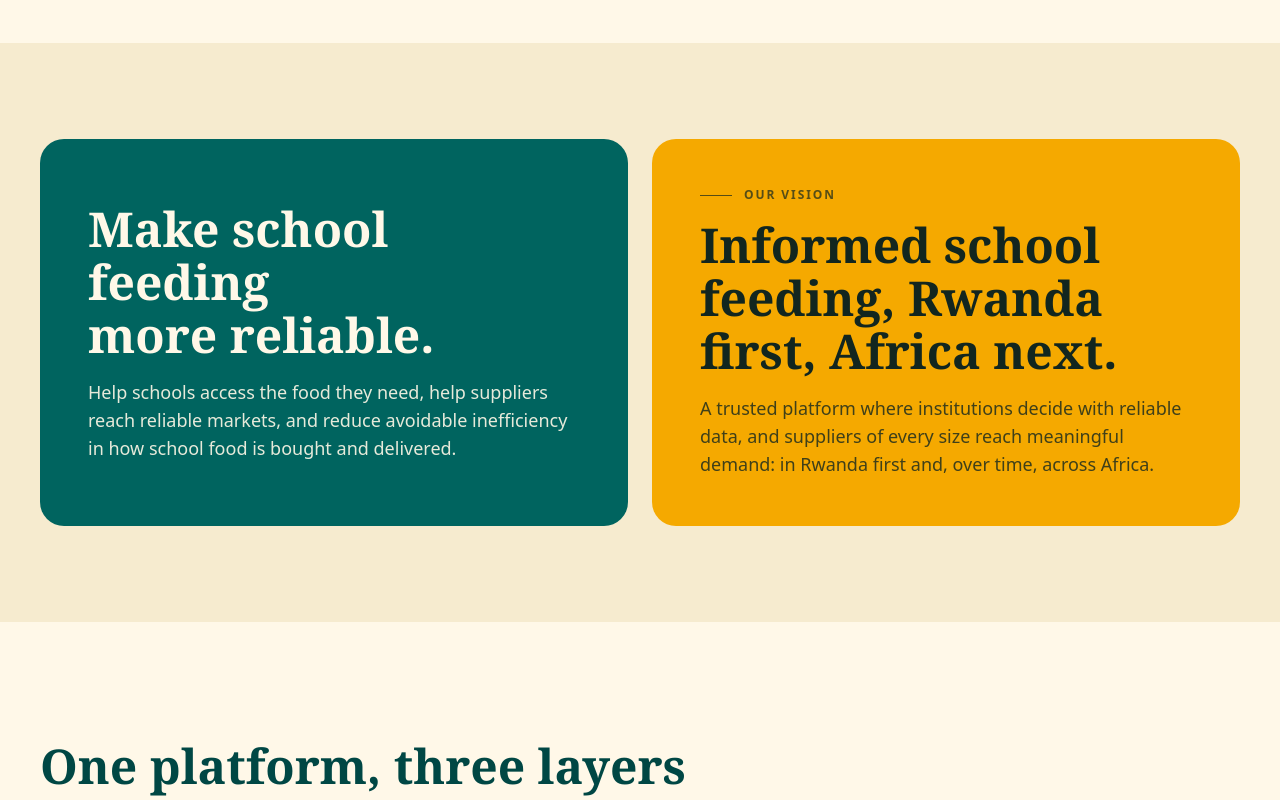
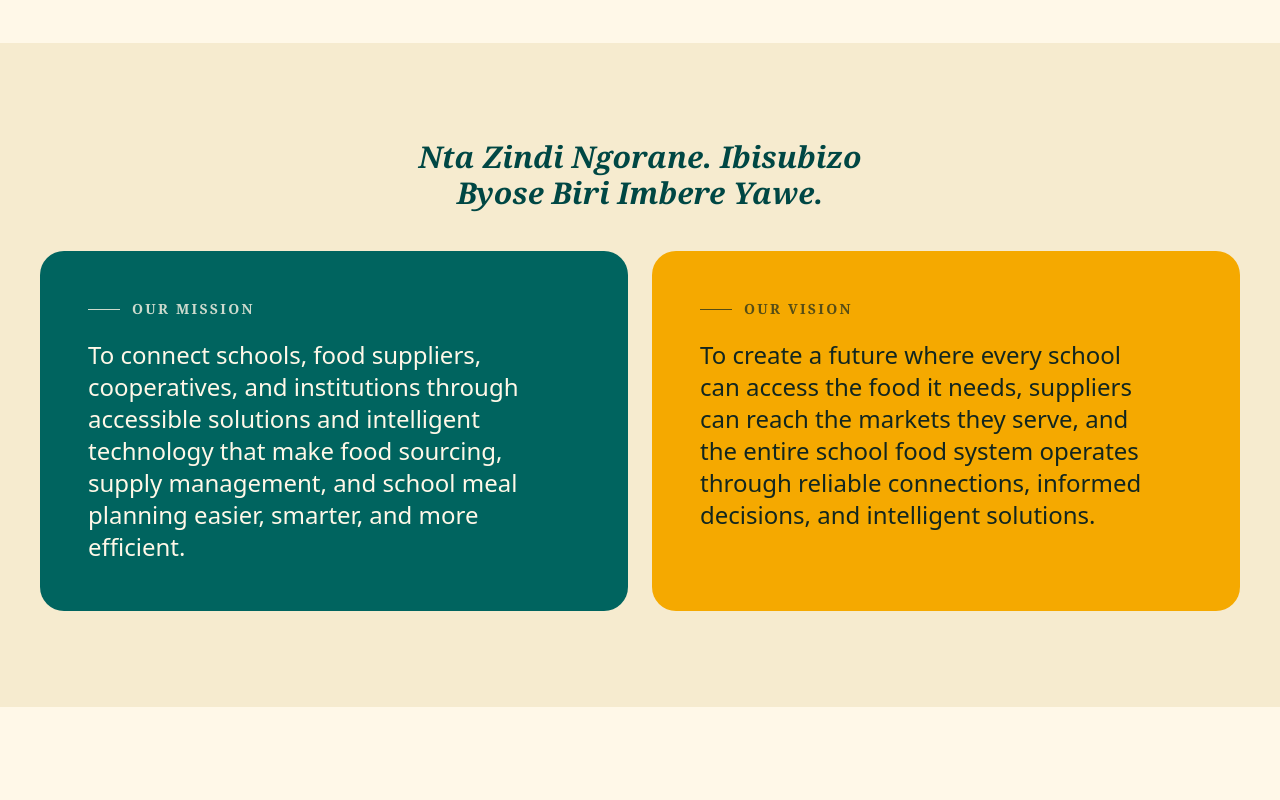
Before and after one commit to patriceiradukunda-svg/miveloofrontend, a Next.js app: page /about in a window 1280 px wide. Shown: the part 1460-2260 px from the top of the page. Built offline with nearby package versions, Linux system fonts and the light colour scheme; no server answers.

Commit message:
feat: one mission, vision and tagline; remove Our Mission page and redirect to About Us

```diff
--- a/next.config.ts
+++ b/next.config.ts
@@ -14,6 +14,9 @@ const config: NextConfig = {
   images: { formats: ['image/avif', 'image/webp'] },
   // product photo uploads go through server actions (max 1.5 MB per photo, a few per save)
   experimental: { serverActions: { bodySizeLimit: '8mb' } },
+  async redirects() {
+    return [{ source: '/about/mission', destination: '/about#mission', permanent: true }];
+  },
   async headers() {
     return [{ source: '/:path*', headers: securityHeaders }];
   },
--- a/src/app/(public)/about/mission/page.tsx
+++ /dev/null
@@ -1,4 +0,0 @@
-import type { Metadata } from 'next';
-import { ContentPage } from '@/components/public/ContentPage';
-export const metadata: Metadata = { title: "Mission", alternates: { canonical: '/about/mission' } };
-export default function Page() { return <ContentPage slug="about/mission" />; }
--- a/src/app/(public)/about/page.tsx
+++ b/src/app/(public)/about/page.tsx
@@ -67,20 +67,24 @@ export default async function AboutPage() {
       </section>
 
       <section className="bg-cream-deep py-24">
-        <div className={`${wide} grid gap-6 md:grid-cols-2`}>
-          <Reveal className="h-full">
-            <article className="h-full rounded-3xl bg-teal p-8 text-cream sm:p-12">
-              <h2 style={h2s} className="mt-4 text-balance font-semibold leading-[1.1]">{t('about2.mTitle', 'Make school feeding more reliable.')}</h2>
-              <p className="mt-4 text-lg text-cream/90">{t('about2.mBody', 'Help schools access the food they need, help suppliers reach reliable markets, and reduce avoidable inefficiency in how school food is bought and delivered.')}</p>
-            </article>
+        <div className={wide}>
+          <Reveal>
+            <p className="mx-auto max-w-3xl text-balance text-center font-display text-2xl font-semibold italic text-teal-dark md:text-3xl">{t('brand.tagline', 'Nta Zindi Ngorane. Ibisubizo Byose Biri Imbere Yawe.')}</p>
           </Reveal>
-          <Reveal delay={120} className="h-full">
-            <article className="h-full rounded-3xl bg-gold p-8 text-ink sm:p-12">
-              <p className="flex items-center gap-3 text-xs font-bold uppercase tracking-[0.16em] text-ink/70"><span aria-hidden className="h-px w-8 bg-current" />{t('about2.vEyebrow', 'Our vision')}</p>
-              <h2 style={h2s} className="mt-4 text-balance font-semibold leading-[1.1]">{t('about2.vTitle', 'Informed school feeding, Rwanda first, Africa next.')}</h2>
-              <p className="mt-4 text-lg text-ink/80">{t('about2.vBody', 'A trusted platform where institutions decide with reliable data, and suppliers of every size reach meaningful demand: in Rwanda first and, over time, across Africa.')}</p>
-            </article>
-          </Reveal>
+          <div className="mt-10 grid gap-6 md:grid-cols-2">
+            <Reveal className="h-full">
+              <article id="mission" className="h-full scroll-mt-28 rounded-3xl bg-teal p-8 text-cream sm:p-12">
+                <h2 className="flex items-center gap-3 text-sm font-bold uppercase tracking-[0.16em] text-cream/80"><span aria-hidden className="h-px w-8 bg-current" />{t('about2.mEyebrow', 'Our mission')}</h2>
+                <p className="mt-5 text-balance text-xl leading-relaxed md:text-2xl">{t('brand.mission', 'To connect schools, food suppliers, cooperatives, and institutions through accessible solutions and intelligent technology that make food sourcing, supply management, and school meal planning easier, smarter, and more efficient.')}</p>
+              </article>
+            </Reveal>
+            <Reveal delay={120} className="h-full">
+              <article id="vision" className="h-full scroll-mt-28 rounded-3xl bg-gold p-8 text-ink sm:p-12">
+                <h2 className="flex items-center gap-3 text-sm font-bold uppercase tracking-[0.16em] text-ink/70"><span aria-hidden className="h-px w-8 bg-current" />{t('about2.vEyebrow', 'Our vision')}</h2>
+                <p className="mt-5 text-balance text-xl leading-relaxed md:text-2xl">{t('brand.vision', 'To create a future where every school can access the food it needs, suppliers can reach the markets they serve, and the entire school food system operates through reliable connections, informed decisions, and intelligent solutions.')}</p>
+              </article>
+            </Reveal>
+          </div>
         </div>
       </section>
 
--- a/src/components/layout/SiteFooter.tsx
+++ b/src/components/layout/SiteFooter.tsx
@@ -29,7 +29,7 @@ export async function SiteFooter() {
         </div>
         {col(t('footer.solutions', 'Solutions'), [['/schools', 'Schools'], ['/sell', 'Suppliers'], ['/cooperatives', 'Cooperatives'], ['/institutions', 'Institutions'], ['/exchange', 'School exchange']])}
         {col(t('footer.platform', 'Platform'), [['/how-it-works', t('nav.howItWorks', 'How It Works')], ['/ai-intelligence', 'AI & data'], ['/pricing', 'Pricing'], ['/tour', 'Take the tour'], ['/roadmap', 'Roadmap'], ['/trust', 'Trust centre']])}
-        {col(t('footer.company', 'Company'), [['/about', t('nav.aboutUs', 'About Us')], ['/about/mission', 'Our mission'], ['/about/team', t('nav.team', 'Team')], ['/impact', t('nav.ourImpact', 'Our Impact')], ['/partners', 'Partners'], ['/careers', t('nav.careers', 'Careers')], ['/contact', 'Contact']])}
+        {col(t('footer.company', 'Company'), [['/about', t('nav.aboutUs', 'About Us')], ['/about/team', t('nav.team', 'Team')], ['/impact', t('nav.ourImpact', 'Our Impact')], ['/partners', 'Partners'], ['/careers', t('nav.careers', 'Careers')], ['/contact', 'Contact']])}
         {col(t('footer.updates', 'Updates'), [['/insights', t('nav.blog', 'Blog')], ['/news', t('nav.news', 'News')], ['/events', t('nav.events', 'Events')]])}
         {col(t('footer.supportLegal', 'Support & legal'), [['/help', 'Help & support'], ['/faq', 'FAQs'], ['/privacy', 'Privacy policy'], ['/terms', 'Terms of service'], ['/supplier-terms', 'Supplier terms'], ['/school-terms', 'School terms'], ['/cookies', 'Cookie policy'], ['/data-ai-policy', 'Data & AI policy']])}
       </div>
--- a/src/config/public-content.ts
+++ b/src/config/public-content.ts
@@ -142,25 +142,7 @@ export const publicContent: Record<string, PublicPage> = {
   "scene": "farm",
   "photo": "hills"
  },
- "about/mission": {
-  "title": "Mission",
-  "lead": "Make school feeding more reliable.",
-  "status": null,
-  "sections": [
-   [
-    "Our commitments",
-    [
-     "Help schools access the food they need.",
-     "Help suppliers reach reliable markets.",
-     "Reduce avoidable inefficiency in purchasing and distribution.",
-     "Support better-informed school-feeding decisions with honest data."
-    ]
-   ]
-  ],
-  "scene": "cycle",
-  "photo": "womenHarvest"
- },
- "impact": {
+  "impact": {
   "title": "Mission and impact",
   "lead": "We publish measured impact only when we have evidence.",
   "status": null,
--- a/src/config/routes.ts
+++ b/src/config/routes.ts
@@ -3,7 +3,7 @@ import type { Role } from './roles';
 export const routes = {
   home: '/', sell: '/sell',
   howItWorks: '/how-it-works', schools: '/schools', institutions: '/institutions',
-  ai: '/ai-intelligence', pricing: '/pricing', about: '/about', mission: '/about/mission',
+  ai: '/ai-intelligence', pricing: '/pricing', about: '/about', mission: '/about#mission',
   team: '/about/team', impact: '/impact', contact: '/contact', faq: '/faq', help: '/help',
   insights: '/insights', partners: '/partners', privacy: '/privacy', terms: '/terms', cookies: '/cookies',
   supplierTerms: '/supplier-terms', schoolTerms: '/school-terms', dataAi: '/data-ai-policy',
--- a/src/config/tour.ts
+++ b/src/config/tour.ts
@@ -7,7 +7,7 @@ export interface TourStep {
 }
 /** Written in Miveloo's voice. No invented statistics, customers or partners. Kinyarwanda titles need native review. */
 export const tourSteps: TourStep[] = [
-  { id: 'why', scene: 'cycle', photo: 'schoolMeal', href: '/about/mission', cta: 'Our mission', title: { en: 'Why Miveloo exists', rw: 'Impamvu Miveloo ibaho' },
+  { id: 'why', scene: 'cycle', photo: 'schoolMeal', href: '/about#mission', cta: 'Our mission', title: { en: 'Why Miveloo exists', rw: 'Impamvu Miveloo ibaho' },
     say: 'A school meal only works when the food arrives: on time, fresh, at a fair price. The people who grow it and the kitchens that need it often cannot see each other. Miveloo is the bridge between them, with honest data on top.',
     points: ['Schools find the food they need', 'Suppliers reach reliable markets', 'Data helps everyone waste less'] },
   { id: 'schools', scene: 'school', photo: 'schoolKitchen', href: '/schools', cta: 'See the school journey', title: { en: 'If you run a school kitchen', rw: 'Niba uyobora igikoni cy\'ishuri' },
--- a/src/i18n/en.json
+++ b/src/i18n/en.json
@@ -15,7 +15,7 @@
  "home.ctaBrowse": "See how it works",
  "home.ctaSchool": "Register your school",
  "home.sampleNote": "Listings shown are sample data until live suppliers are published.",
- "footer.mission": "Helping schools get the food they need and suppliers reach reliable markets.",
+ "footer.mission": "To connect schools, food suppliers, cooperatives, and institutions through accessible solutions and intelligent technology that make food sourcing, supply management, and school meal planning easier, smarter, and more efficient.",
  "footer.explore": "Explore",
  "footer.support": "Help & support",
  "footer.legal": "Legal",
@@ -65,8 +65,8 @@
  "team.endLead": "Schools, suppliers, cooperatives and partners are welcome to get in touch.",
  "team.contact": "Contact us",
  "team.photoAlt": "Portrait of",
-  "team.qual": "Qualifications",
-  "team.resp": "Responsibilities",
+ "team.qual": "Qualifications",
+ "team.resp": "Responsibilities",
  "about2.eyebrow": "About Miveloo",
  "about2.title": "Making school feeding more reliable, starting in Rwanda.",
  "about2.team": "Meet the team",
@@ -76,5 +76,9 @@
  "mk.request": "Request",
  "mk.search": "Search food",
  "mk.all": "All",
- "mk.near": "Distances are measured from here."
+ "mk.near": "Distances are measured from here.",
+ "brand.tagline": "Nta Zindi Ngorane. Ibisubizo Byose Biri Imbere Yawe.",
+ "brand.mission": "To connect schools, food suppliers, cooperatives, and institutions through accessible solutions and intelligent technology that make food sourcing, supply management, and school meal planning easier, smarter, and more efficient.",
+ "brand.vision": "To create a future where every school can access the food it needs, suppliers can reach the markets they serve, and the entire school food system operates through reliable connections, informed decisions, and intelligent solutions.",
+ "about2.mEyebrow": "Our mission"
 }
--- a/src/i18n/rw.json
+++ b/src/i18n/rw.json
@@ -15,7 +15,7 @@
  "home.ctaBrowse": "Reba uko bikora",
  "home.ctaSchool": "Andikisha ishuri ryawe",
  "home.sampleNote": "Ibyerekanwa ni ingero kugeza abagurisha nyakuri batangajwe.",
- "footer.mission": "Gufasha amashuri kubona ibiribwa akeneye, n'abagurisha kugera ku isoko ryizewe.",
+ "footer.mission": "Guhuza amashuri, abatanga ibiribwa, amakoperative n’ibigo binyuranye, tubinyujije mu bisubizo byoroshye kugeraho no mu ikoranabuhanga ry’ubwenge, kugira ngo kubona ibiribwa, gucunga ububiko no gutegura amafunguro y’abanyeshuri birusheho koroha no kunoga.",
  "footer.explore": "Reba",
  "footer.support": "Ubufasha",
  "footer.legal": "Amategeko",
@@ -545,5 +545,8 @@
  "price.faq.q5": "Kuki gahunda z’ibigo zisaba amasezerano?",
  "price.faq.a5": "Amakuru y’ibigo asaba amasezerano yo gusangira amakuru. Ibikubiyemo biterwa n’amakuru aboneka koko.",
  "price.end.title": "Tangira ku buntu uyu munsi",
- "price.end.login": "Kwinjira"
+ "price.end.login": "Kwinjira",
+ "brand.tagline": "Nta Zindi Ngorane. Ibisubizo Byose Biri Imbere Yawe.",
+ "brand.mission": "Guhuza amashuri, abatanga ibiribwa, amakoperative n’ibigo binyuranye, tubinyujije mu bisubizo byoroshye kugeraho no mu ikoranabuhanga ry’ubwenge, kugira ngo kubona ibiribwa, gucunga ububiko no gutegura amafunguro y’abanyeshuri birusheho koroha no kunoga.",
+ "brand.vision": "Kubaka ejo hazaza aho buri shuri rishobora kubona ibiribwa rikeneye, abatanga ibiribwa bakabona amasoko yabo, kandi gahunda yose yo kugaburira abanyeshuri ikarangwa n’ubufatanye, amakuru yizewe n’ibisubizo by’ikoranabuhanga."
 }
```
Also changed, not shown: 1 other file (tests, documents, lock files or other folders).
